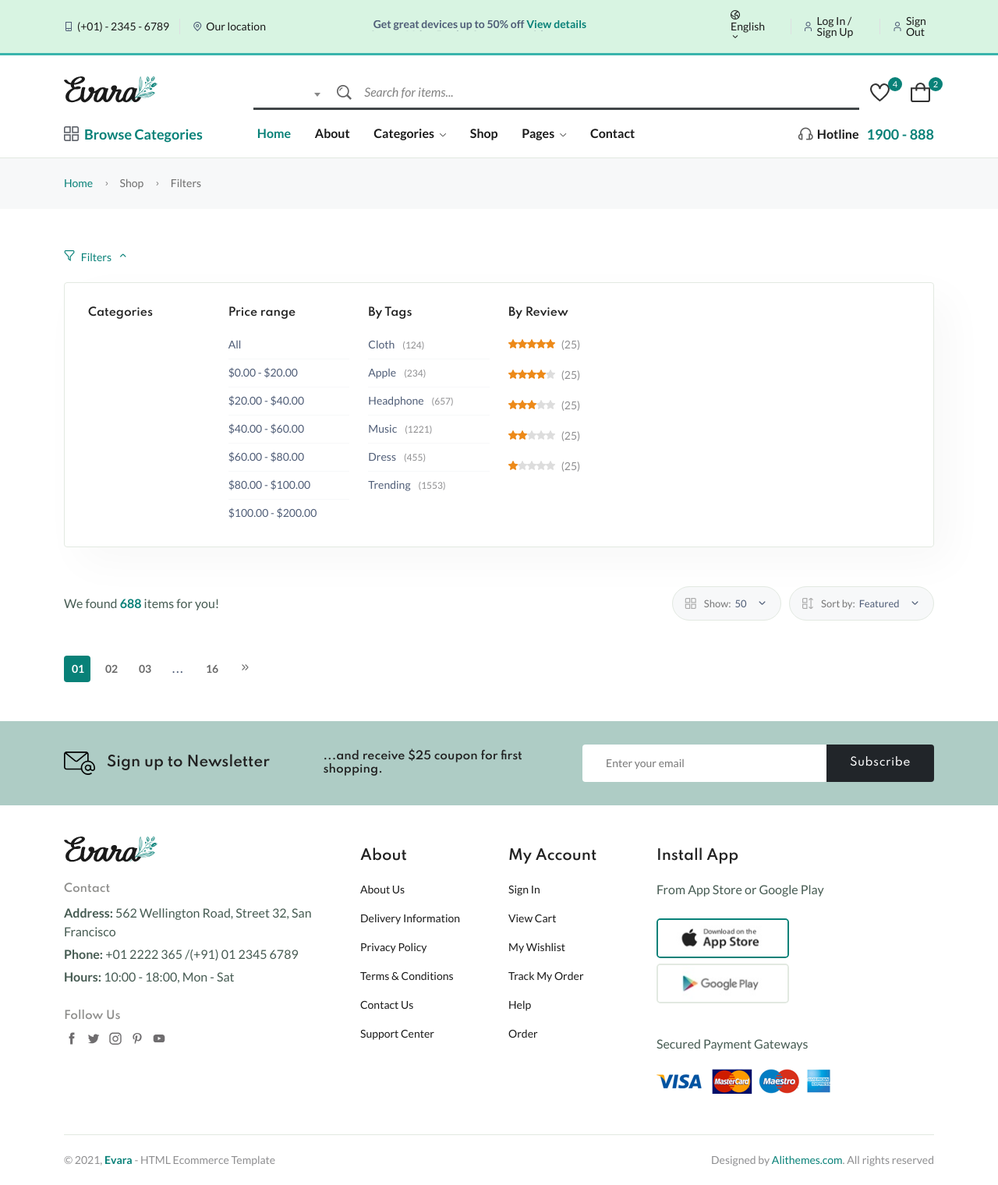
After one commit to RispaJoseph/hosting, a Django app: page /product_all_list/ in a window 1280 px wide. The commit adds this page. Shown: the whole page at 78% size. Run offline with Django 3.2, Linux system fonts and the light colour scheme; data that the repository does not hold is empty; some libraries are stand-ins or nearby versions; some web fonts are replaced.

Commit message:
added product display

```diff
--- a/appmart/urls.py
+++ b/appmart/urls.py
@@ -4,4 +4,7 @@ from appmart import views
 app_name = "appmart"
 urlpatterns = [
     path('',views.index,name='index'),
+    path('category/',views.category_list_view,name='category'),
+    path('category/<cid>',views.category_product_list_view,name='category_product_list'),
+    path('product_all_list/',views.product_all_list, name='product_all_list'),
 ]
--- a/appmart/views.py
+++ b/appmart/views.py
@@ -15,3 +15,31 @@ def index(request):
         "category":category
     }
     return render(request, 'mart/index.html',context)
+
+def category_list_view(request):
+    categories = Category.objects.all()
+    context = {
+        "categories":categories
+    }
+    return render(request, 'mart/category_list.html',context)
+
+
+def category_product_list_view(request, cid):
+    category = Category.objects.get(cid=cid)
+    products = Product.objects.filter(category=category)
+
+    context = {
+        "category":category,
+        "products":products,
+    }
+    return render(request, "mart/category_product_list.html",context)
+
+def product_all_list(request):
+    products = Product.objects.all()
+    category = Category.objects.all()
+
+    context = {
+        "products":products,
+        "category":category,
+    }
+    return render(request, 'mart/product_all_list.html',context)
--- a/templates/mart/category_product_list.html
+++ b/templates/mart/category_product_list.html
@@ -20,7 +20,7 @@
                         <h1 class="font-xxl text-brand">{{category.title}}</h1>
                         <div class="shop-product-fillter">
                           <div class="totall-product">
-                              <p> We found <strong class="text-brand">{{product.count}}</strong> items for you!</p>
+                              <p> We found <strong class="text-brand">{{products.count}}</strong> item{{products.count|pluralize}} for you!</p>
                           </div>
                           <div class="sort-by-product-area">
                               <div class="sort-by-cover mr-10">
@@ -73,7 +73,7 @@
 
                         <div class="row product-grid-3">
 
-                            {% for p in product%}
+                            {% for p in products%}
                             <div class="col-lg-3 col-md-4 col-12 col-sm-6">
                                 <div class="product-cart-wrap mb-30">
                                     <div class="product-img-action-wrap">
--- /dev/null
+++ b/templates/mart/product_all_list.html
@@ -0,0 +1,260 @@
+{% extends 'partial/base.html' %}
+{% load static %}
+{% block content %}
+    <main class="main">
+        <div class="page-header breadcrumb-wrap">
+            <div class="container">
+                <div class="breadcrumb">
+                    <a href="index.html" rel="nofollow">Home</a>
+                    <span></span> Shop
+                    <span></span> Filters
+                </div>
+            </div>
+        </div>
+        <section class="mt-50 mb-50">
+            <div class="container">
+                <div class="row">
+                    <div class="col-lg-12">
+                        <a class="shop-filter-toogle" href="#">
+                            <span class="fi-rs-filter mr-5"></span>
+                            Filters
+                            <i class="fi-rs-angle-small-down angle-down"></i>
+                            <i class="fi-rs-angle-small-up angle-up"></i>
+                        </a>
+                        <div class="shop-product-fillter-header">
+                            <div class="row">
+                                <div class="col-lg-2 col-md-4 mb-lg-0 mb-md-5 mb-sm-5">
+                                    <h5 class="mb-20">Categories</h5>
+                                    <ul class="categor-list">
+                                        {% for c in category %}
+                                        <li class="cat-item text-muted"><a href="shop-grid-right.html">{{c.title}}</a>{{c.category.count}}</li>
+                                        <!-- <li class="cat-item text-muted"><a href="shop-grid-right.html">Jeans</a>(68)</li>
+                                        <li class="cat-item text-muted"><a href="shop-grid-right.html">Sweatshirts</a>(284)</li>
+                                        <li class="cat-item text-muted"><a href="shop-grid-right.html">Trousers</a>(274)</li>
+                                        <li class="cat-item text-muted"><a href="shop-grid-right.html">Kitwears</a>(152)</li>
+                                        <li class="cat-item text-muted"><a href="shop-grid-right.html">Sportswear</a>(302)</li>
+                                        <li class="cat-item text-muted"><a href="shop-grid-right.html">Accessories</a>(168)</li> -->
+                                        {%endfor%}
+                                    </ul>
+                                </div>
+                                <!-- <div class="col-lg-2 col-md-4 mb-lg-0 mb-md-5 mb-sm-5">
+                                    <h5 class="mb-20">Manufacturers</h5>
+                                    <ul class="categor-list">
+                                        <li class="cat-item text-muted"><a href="shop-grid-right.html">Adidas</a>(125)</li>
+                                        <li class="cat-item text-muted"><a href="shop-grid-right.html">Armani</a>(68)</li>
+                                        <li class="cat-item text-muted"><a href="shop-grid-right.html">Burberry</a>(274)</li>
+                                        <li class="cat-item text-muted"><a href="shop-grid-right.html">Chanel</a>(152)</li>
+                                        <li class="cat-item text-muted"><a href="shop-grid-right.html">Prada</a>(302)</li>
+                                        <li class="cat-item text-muted"><a href="shop-grid-right.html">Bootstrap</a>(32)</li>
+                                        <li class="cat-item text-muted"><a href="shop-grid-right.html">Helixx</a>(312)</li>
+                                    </ul>
+                                </div> -->
+                                <div class="col-lg-2 col-md-4 mb-lg-0 mb-md-5 mb-sm-5">
+                                    <h5 class="mb-20">Price range</h5>
+                                    <ul class="categor-list">
+                                        <li class="cat-item text-muted"><a href="shop-grid-right.html">All</a></li>
+                                        <li class="cat-item text-muted"><a href="shop-grid-right.html">$0.00 - $20.00 </a></li>
+                                        <li class="cat-item text-muted"><a href="shop-grid-right.html">$20.00 - $40.00 </a></li>
+                                        <li class="cat-item text-muted"><a href="shop-grid-right.html">$40.00 - $60.00 </a></li>
+                                        <li class="cat-item text-muted"><a href="shop-grid-right.html">$60.00 - $80.00 </a></li>
+                                        <li class="cat-item text-muted"><a href="shop-grid-right.html">$80.00 - $100.00 </a></li>
+                                        <li class="cat-item text-muted"><a href="shop-grid-right.html">$100.00 - $200.00 </a></li>
+                                    </ul>
+                                </div>
+                                <div class="col-lg-2 col-md-4 mb-lg-0 mb-md-5 mb-sm-5">
+                                    <h5 class="mb-20">By Tags</h5>
+                                    <ul class="categor-list">
+                                        <li class="cat-item text-muted"><a href="shop-grid-right.html">Cloth</a>(124)</li>
+                                        <li class="cat-item text-muted"><a href="shop-grid-right.html">Apple</a>(234)</li>
+                                        <li class="cat-item text-muted"><a href="shop-grid-right.html">Headphone</a>(657)</li>
+                                        <li class="cat-item text-muted"><a href="shop-grid-right.html">Music</a>(1221)</li>
+                                        <li class="cat-item text-muted"><a href="shop-grid-right.html">Dress</a>(455)</li>
+                                        <li class="cat-item text-muted"><a href="shop-grid-right.html">Trending</a>(1553)</li>
+                                    </ul>
+                                </div>
+                                <!-- <div class="col-lg-2 col-md-4 mb-lg-0 mb-md-5 mb-sm-5">
+                                    <h5 class="mb-20">By Color</h5>
+                                    <ul class="list-filter color-filter">
+                                        <li><a href="#" data-color="Red"><span class="product-color-red"></span></a></li>
+                                        <li><a href="#" data-color="Yellow"><span class="product-color-yellow"></span></a></li>
+                                        <li class="active"><a href="#" data-color="White"><span class="product-color-white"></span></a></li>
+                                        <li><a href="#" data-color="Orange"><span class="product-color-orange"></span></a></li>
+                                        <li><a href="#" data-color="Cyan"><span class="product-color-cyan"></span></a></li>
+                                        <li><a href="#" data-color="Green"><span class="product-color-green"></span></a></li>
+                                        <li><a href="#" data-color="Purple"><span class="product-color-purple"></span></a></li>
+                                    </ul>
+                                    <h5 class="mb-15 mt-20">By Size</h5>
+                                    <ul class="list-filter size-filter font-small">
+                                        <li><a href="#">S</a></li>
+                                        <li class="active"><a href="#">M</a></li>
+                                        <li><a href="#">L</a></li>
+                                        <li><a href="#">XL</a></li>
+                                        <li><a href="#">XXL</a></li>
+                                    </ul>
+                                </div> -->
+                                <div class="col-lg-2 col-md-4 mb-lg-0 mb-md-5 mb-sm-5">
+                                    <h5 class="mb-20">By Review</h5>
+                                    <div class="product-rate-cover">
+                                        <div class="product-rate d-inline-block">
+                                            <div class="product-rating" style="width:100%">
+                                            </div>
+                                        </div>
+                                        <span class="font-small ml-5 text-muted"> (25)</span>
+                                    </div>
+                                    <div class="product-rate-cover">
+                                        <div class="product-rate d-inline-block">
+                                            <div class="product-rating" style="width:80%">
+                                            </div>
+                                        </div>
+                                        <span class="font-small ml-5 text-muted"> (25)</span>
+                                    </div>
+                                    <div class="product-rate-cover">
+                                        <div class="product-rate d-inline-block">
+                                            <div class="product-rating" style="width:60%">
+                                            </div>
+                                        </div>
+                                        <span class="font-small ml-5 text-muted"> (25)</span>
+                                    </div>
+                                    <div class="product-rate-cover">
+                                        <div class="product-rate d-inline-block">
+                                            <div class="product-rating" style="width:40%">
+                                            </div>
+                                        </div>
+                                        <span class="font-small ml-5 text-muted"> (25)</span>
+                                    </div>
+                                    <div class="product-rate-cover">
+                                        <div class="product-rate d-inline-block">
+                                            <div class="product-rating" style="width:20%">
+                                            </div>
+                                        </div>
+                                        <span class="font-small ml-5 text-muted"> (25)</span>
+                                    </div>
+                                </div>
+                            </div>
+                        </div>
+                    </div>
+                    <div class="col-lg-12">
+                        <div class="shop-product-fillter">
+                            <div class="totall-product">
+                                <p> We found <strong class="text-brand">688</strong> items for you!</p>
+                            </div>
+                            <div class="sort-by-product-area">
+                                <div class="sort-by-cover mr-10">
+                                    <div class="sort-by-product-wrap">
+                                        <div class="sort-by">
+                                            <span><i class="fi-rs-apps"></i>Show:</span>
+                                        </div>
+                                        <div class="sort-by-dropdown-wrap">
+                                            <span> 50 <i class="fi-rs-angle-small-down"></i></span>
+                                        </div>
+                                    </div>
+                                    <div class="sort-by-dropdown">
+                                        <ul>
+                                            <li><a class="active" href="#">50</a></li>
+                                            <li><a href="#">100</a></li>
+                                            <li><a href="#">150</a></li>
+                                            <li><a href="#">200</a></li>
+                                            <li><a href="#">All</a></li>
+                                        </ul>
+                                    </div>
+                                </div>
+                                <div class="sort-by-cover">
+                                    <div class="sort-by-product-wrap">
+                                        <div class="sort-by">
+                                            <span><i class="fi-rs-apps-sort"></i>Sort by:</span>
+                                        </div>
+                                        <div class="sort-by-dropdown-wrap">
+                                            <span> Featured <i class="fi-rs-angle-small-down"></i></span>
+                                        </div>
+                                    </div>
+                                    <div class="sort-by-dropdown">
+                                        <ul>
+                                            <li><a class="active" href="#">Featured</a></li>
+                                            <li><a href="#">Price: Low to High</a></li>
+                                            <li><a href="#">Price: High to Low</a></li>
+                                            <li><a href="#">Release Date</a></li>
+                                            <li><a href="#">Avg. Rating</a></li>
+                                        </ul>
+                                    </div>
+                                </div>
+                            </div>
+                        </div>
+                        <div class="row product-grid-3">
+                            {% for p in products %}
+                            <div class="col-lg-3 col-md-4">
+                                <div class="product-cart-wrap mb-30">
+                                    <div class="product-img-action-wrap">
+                                        <div class="product-img product-img-zoom">
+                                            <a href="shop-product-right.html">
+                                                <img class="default-img" src="{{p.image.url}}" alt="">
+                                                <img class="hover-img" src="{{p.image.url}}" alt="">
+                                            </a>
+                                        </div>
+                                        <div class="product-action-1">
+                                            <a aria-label="Quick view" class="action-btn hover-up" data-bs-toggle="modal" data-bs-target="#quickViewModal">
+<i class="fi-rs-search"></i></a>
+                                            <a aria-label="Add To Wishlist" class="action-btn hover-up" href="shop-wishlist.html"><i class="fi-rs-heart"></i></a>
+                                            <a aria-label="Compare" class="action-btn hover-up" href="shop-compare.html"><i class="fi-rs-shuffle"></i></a>
+                                        </div>
+                                        <div class="product-badges product-badges-position product-badges-mrg">
+                                            <span class="hot">-{{p.get_percentage|floatformat:0}}%</span>
+                                        </div>
+                                    </div>
+                                    <div class="product-content-wrap">
+                                        <div class="product-category">
+                                            <a href="shop-grid-right.html">Music</a>
+                                        </div>
+                                        <h2><a href="shop-product-right.html">{{p.title}}</a></h2>
+                                        <div class="rating-result" title="90%">
+                                            <span>
+                                                <span>90%</span>
+                                            </span>
+                                        </div>
+                                        <div class="product-price">
+                                            <span>{{p.price}}</span>
+                                            <span class="old-price">{{p.old_price}}</span>
+                                        </div>
+                                        <div class="product-action-1 show">
+                                            <a aria-label="Add To Cart" class="action-btn hover-up" href="shop-cart.html"><i class="fi-rs-shopping-bag-add"></i></a>
+                                        </div>
+                                    </div>
+                                </div>
+                            </div>
+                            {% endfor %}
+
+                        <!--pagination-->
+                        <div class="pagination-area mt-15 mb-sm-5 mb-lg-0">
+                            <nav aria-label="Page navigation example">
+                                <ul class="pagination justify-content-start">
+                                    <li class="page-item active"><a class="page-link" href="#">01</a></li>
+                                    <li class="page-item"><a class="page-link" href="#">02</a></li>
+                                    <li class="page-item"><a class="page-link" href="#">03</a></li>
+                                    <li class="page-item"><a class="page-link dot" href="#">...</a></li>
+                                    <li class="page-item"><a class="page-link" href="#">16</a></li>
+                                    <li class="page-item"><a class="page-link" href="#"><i class="fi-rs-angle-double-small-right"></i></a></li>
+                                </ul>
+                            </nav>
+                        </div>
+                    </div>
+                </div>
+            </div>
+        </section>
+    </main>
+
+    <!-- Preloader Start -->
+    <!-- <div id="preloader-active">
+        <div class="preloader d-flex align-items-center justify-content-center">
+            <div class="preloader-inner position-relative">
+                <div class="text-center">
+                    <h5 class="mb-5">Now Loading</h5>
+                    <div class="loader">
+                        <div class="bar bar1"></div>
+                        <div class="bar bar2"></div>
+                        <div class="bar bar3"></div>
+                    </div>
+                </div>
+            </div>
+        </div>
+    </div> -->
+    <!-- Vendor JS-->
+{%endblock%}
--- a/templates/partial/base.html
+++ b/templates/partial/base.html
@@ -234,8 +234,8 @@
                   <div class="search-style-2">
                       <form action="#">
                           <select class="select-active">
-                            {% for c in category %}
-                              <option>{{ c.title }}</option>
+
+                              <option></option>
                               <!-- <option>Women's</option>
                               <option>Men's</option>
                               <option>Cellphones</option>
@@ -246,7 +246,7 @@
                               <option>Luggage</option>
                               <option>Shoes</option>
                               <option>Mother & Kids</option> -->
-                              {% endfor %}
+
                           </select>
                           <input type="text" placeholder="Search for items...">
                       </form>
```
Also changed, not shown: templates/mart/category_list.html (+8 -8 lines).
